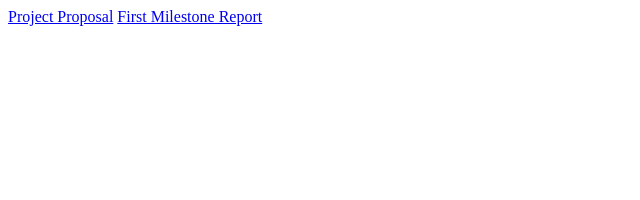
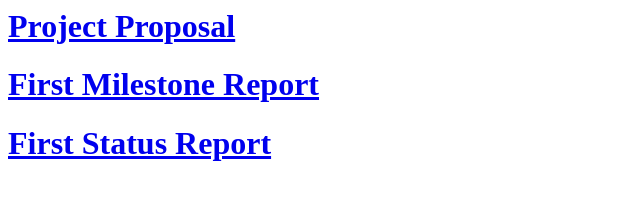
Before and after one commit to anlunx/anlunx.github.io, a plain HTML site: page index.html in a window 1280 px wide. Shown: the whole page, without its empty margins (0-640 px from the left). Drawn offline with Linux system fonts and the light colour scheme.

Commit message:
first report

```diff
--- a/index.html
+++ b/index.html
@@ -1,2 +1,3 @@
-<a href="proposal.pdf">Project Proposal</a>
-<a href="report.pdf">First Milestone Report</a>
+<h1> <a href="proposal.pdf">Project Proposal </a> </h1>
+<h1> <a href="report.pdf"> First Milestone Report </a> </h1>
+<h1> <a href="Firststatusreport.pdf">First Status Report </a> </h1>
```
Also changed, not shown: 1 other file.
